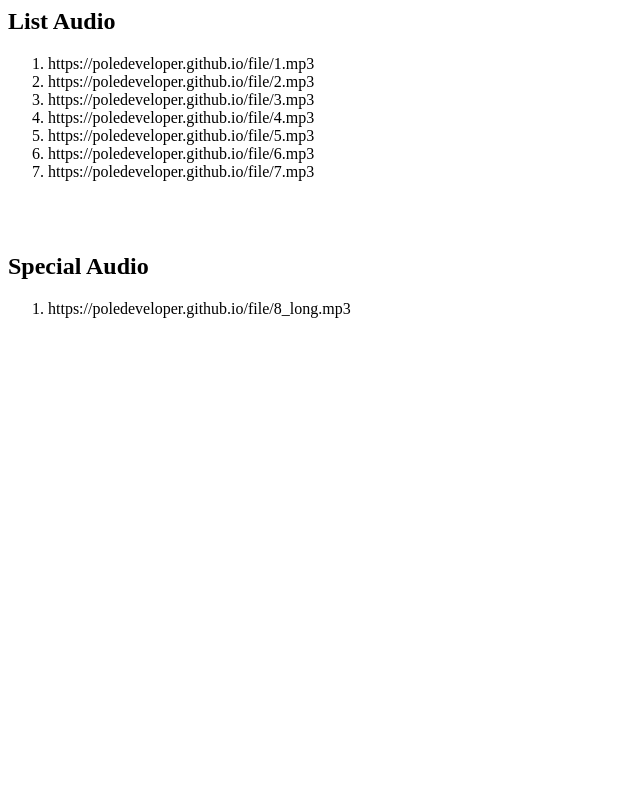
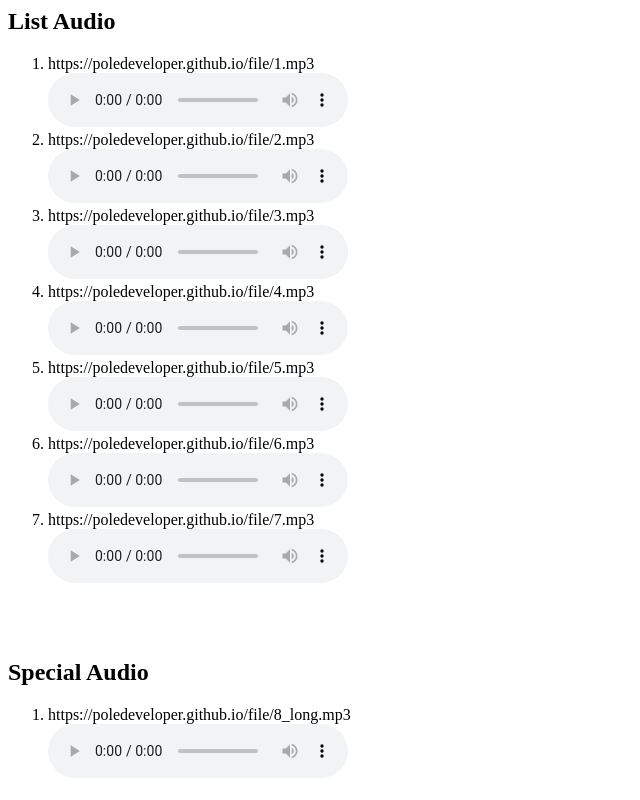
Before and after one commit to PoleDeveloper/PoleDeveloper.github.io, a plain HTML site: page file/index.html in a window 1280 px wide. Shown: the whole page, without its empty margins (0-640 px from the left). Drawn offline with Linux system fonts and the light colour scheme.

Commit message:
Update index.html

```diff
--- a/file/index.html
+++ b/file/index.html
@@ -3,31 +3,31 @@
 <ol type="1">
   <li>
     https://poledeveloper.github.io/file/1.mp3<br>
-    <source src="1.mp3" type="audio/mpeg">
+    <audio controls><source src="1.mp3" type="audio/mpeg"></audio controls>
   </li>
   <li>
     https://poledeveloper.github.io/file/2.mp3<br>
-    <source src="2.mp3" type="audio/mpeg">
+    <audio controls><source src="2.mp3" type="audio/mpeg"></audio controls>
   </li>
   <li>
     https://poledeveloper.github.io/file/3.mp3<br>
-    <source src="3.mp3" type="audio/mpeg">
+    <audio controls><source src="3.mp3" type="audio/mpeg"></audio controls>
   </li>
   <li>
     https://poledeveloper.github.io/file/4.mp3<br>
-    <source src="4.mp3" type="audio/mpeg">
+    <audio controls><source src="4.mp3" type="audio/mpeg"></audio controls>
   </li>
   <li>
     https://poledeveloper.github.io/file/5.mp3<br>
-    <source src="5.mp3" type="audio/mpeg">
+    <audio controls><source src="5.mp3" type="audio/mpeg"></audio controls>
   </li>
   <li>
     https://poledeveloper.github.io/file/6.mp3<br>
-    <source src="6.mp3" type="audio/mpeg">
+    <audio controls><source src="6.mp3" type="audio/mpeg"></audio controls>
   </li>
   <li>
     https://poledeveloper.github.io/file/7.mp3<br>
-    <source src="7.mp3" type="audio/mpeg">
+    <audio controls><source src="7.mp3" type="audio/mpeg"></audio controls>
   </li>
 </ol>
 <br><br>
@@ -36,6 +36,6 @@
 <ol type="1">
   <li>
     https://poledeveloper.github.io/file/8_long.mp3<br>
-    <source src="8_long.mp3" type="audio/mpeg">
+    <audio controls><source src="8_long.mp3" type="audio/mpeg"></audio controls>
   </li>
 </ol>
```
